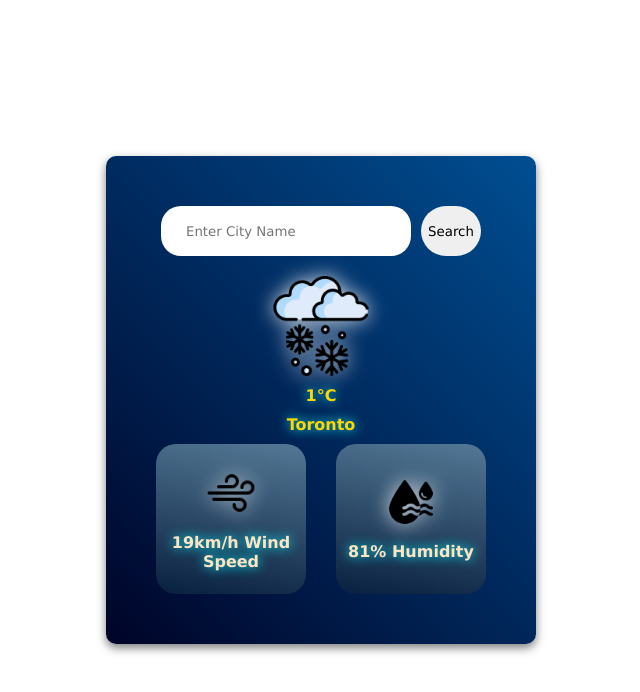
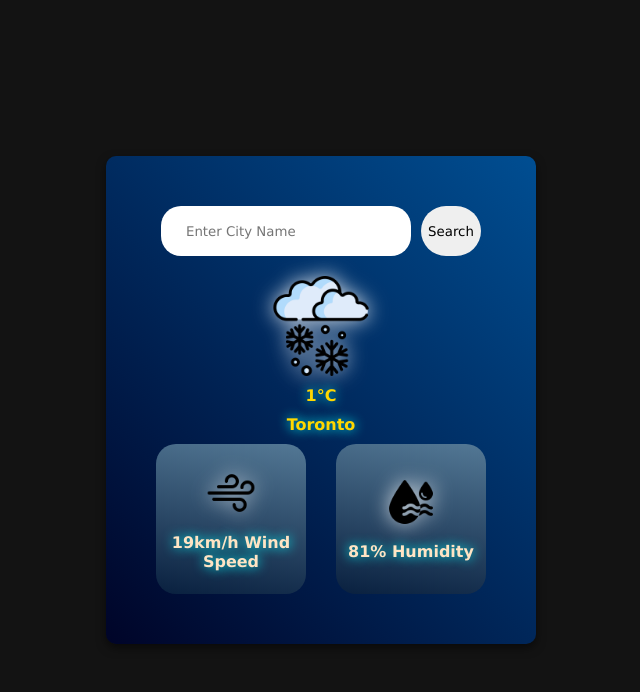
Before and after one commit to UnitedYash/React-Weather-App, a React (Vite) app: page / in a window 1280 px wide. Shown: the top 692 px of the page, without its empty margins (319-959 px from the left). Built offline with nearby package versions, Linux system fonts and the light colour scheme.

Commit message:
changed background color

```diff
--- a/src/index.css
+++ b/src/index.css
@@ -8,5 +8,5 @@
 .app {
   min-height: 100vh;
   display: grid;
-  background: white;
+  background: #131313;
 }
```
